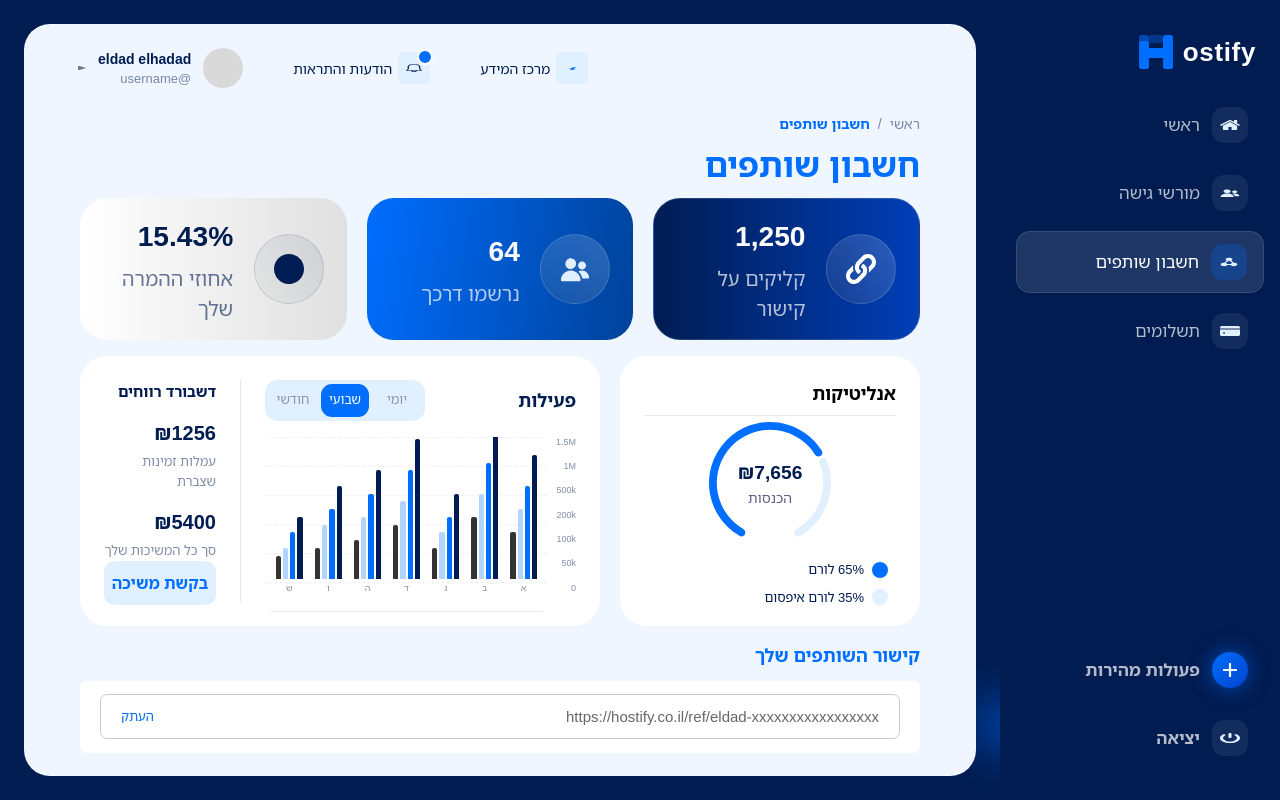
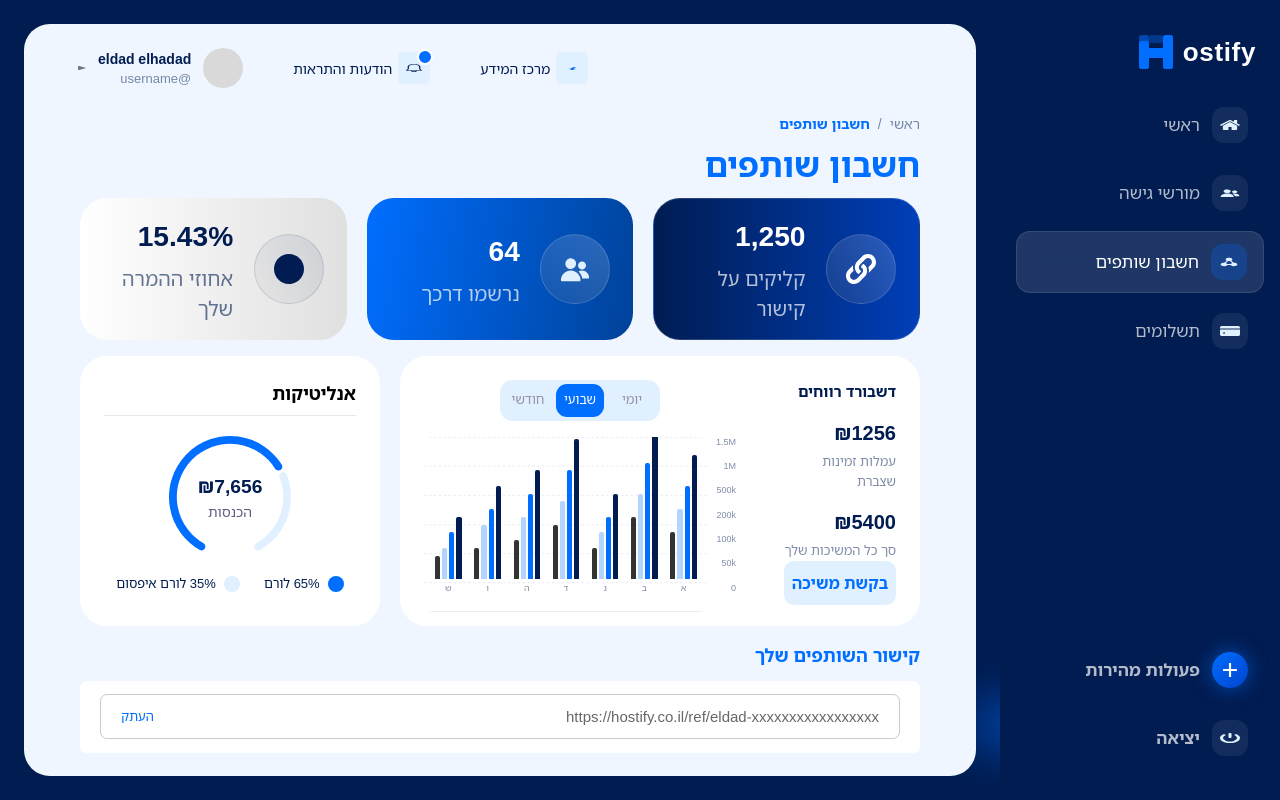
Before and after one commit to asafmagen28/hostify, a Next.js app: page /dashboard/partners in a window 1280 px wide. Both pictures are taken after a click on the button "הפעלת חשבון שותפים". Built offline with nearby package versions, Linux system fonts and the light colour scheme; a web font is replaced by a local one.

Commit message:
feat: Update layout of PartnersPage for improved component arrangement and styling

```diff
--- a/src/app/dashboard/partners/page.tsx
+++ b/src/app/dashboard/partners/page.tsx
@@ -101,20 +101,21 @@
 
       {/* Bottom panels: narrow analytics + wide combined */}
       <div
-        className="grid grid-cols-1 lg:grid-cols-[clamp(300px,22.9vw,440px)_1fr] gap-5 mb-[clamp(12px,2vh,24px)]"
+        className="grid grid-cols-1 lg:grid-cols-[1fr_clamp(300px,22.9vw,440px)] gap-5 mb-[clamp(12px,2vh,24px)]"
       >
-        {/* Analytics panel */}
-        <AnalyticsPanel />
-
         {/* Wide combined card: Activity + Revenue */}
         <div
           className="bg-white rounded-[27px] flex overflow-hidden"
           style={{ minHeight: "clamp(270px,32vh,411px)", maxHeight: "clamp(270px,32vh,411px)" }}
         >
+          <RevenuePanel />
+          {/* <RevenueDivider /> */}
           <ActivityPanel />
-          <RevenueDivider />
-          <RevenuePanel />
+
         </div>
+
+        {/* Analytics panel */}
+        <AnalyticsPanel />
       </div>
 
       {/* Referral link */}
@@ -256,7 +257,7 @@
         </div>
 
         {/* Legend */}
-        <div className="flex flex-col gap-2 w-full px-2 flex-shrink-0">
+        <div className="flex items-center justify-center gap-6 w-full px-2 flex-shrink-0">
           <div className="flex items-center gap-2">
             <img src={PARTNERS_IDENTIFIER_1} alt="" className="w-4 h-4 flex-shrink-0" />
             <span className="font-polin text-[13px] text-navy">65% לורם</span>
@@ -295,8 +296,7 @@
   return (
     <div className="flex-1 p-6 flex flex-col overflow-hidden">
       {/* Header */}
-      <div className="flex items-center justify-between mb-4 flex-shrink-0">
-        <h3 className="font-polin font-extrabold text-[18px] text-navy">פעילות</h3>
+      <div className="flex items-center justify-center mb-4 flex-shrink-0">
         <div
           className="flex items-center rounded-[12.5px] h-[41px] px-1 gap-1"
           style={{ background: "#e1f0ff", width: "clamp(160px, 10.5vw, 202px)" }}
```
